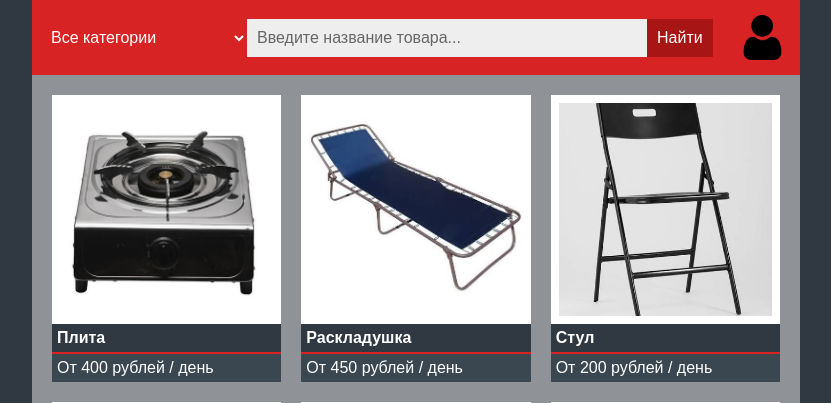
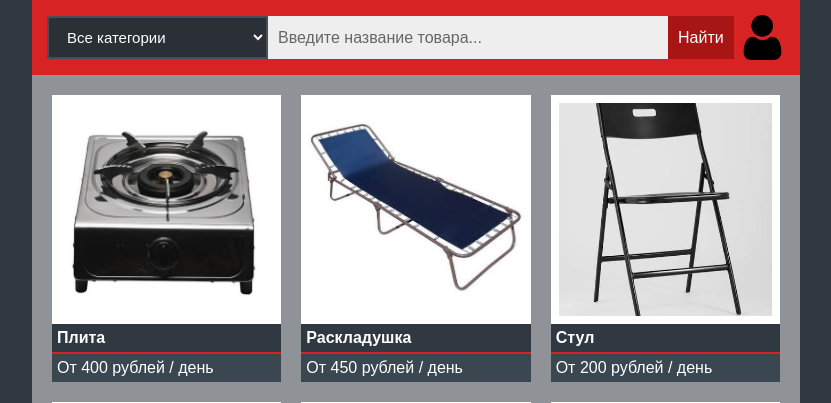
Before and after one commit to Zheksagon/RepositoryPractic, an ASP.NET Core app: page / in a window 1280 px wide. Shown: the top 403 px of the page, without its empty margins (224-1055 px from the left). Run offline with ASP.NET Core 8, Linux system fonts and the light colour scheme; data comes from the database, SQL or seed files in the repository.

Commit message:
Доработка кнопки выбора каталога

```diff
--- a/Views/WindowProductCatalog/catalog.cshtml
+++ b/Views/WindowProductCatalog/catalog.cshtml
@@ -7,7 +7,7 @@
         <meta charset="UTF-8">
         <meta name="viewport" content="width=device-width, initial-scale=1.0">
         <link rel="stylesheet" href="/css/reset.css">
-        <link rel="stylesheet" href="/css/catalog.css">
+        <link rel="stylesheet" href="/css/catalog.css" asp-append-version="true">
         <title>Окно каталога товаров</title>
     </head>
     <body>
--- a/staticstyle/css/catalog.css
+++ b/staticstyle/css/catalog.css
@@ -135,3 +135,17 @@ header{
     padding: 8px;
     background-color: white;
 }
+.category-select {
+    background-color: #2b2f36;
+    color: #ffffff;
+    border: 2px solid #484e59;
+    padding: 10px 14px;
+    font-size: 15px;
+    cursor: pointer;
+    outline: none;
+}
+
+.category-select option {
+    background-color: #2b2f36;
+    color: #ffffff;
+}
```
